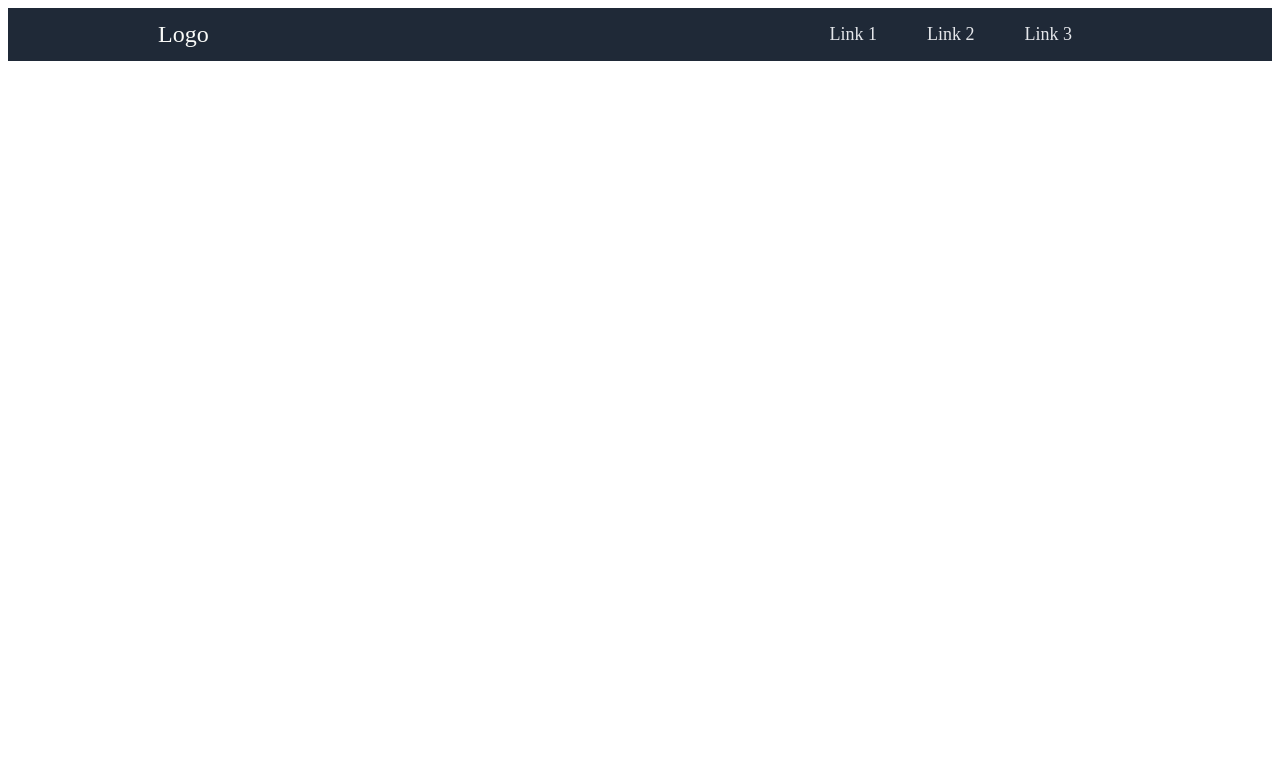
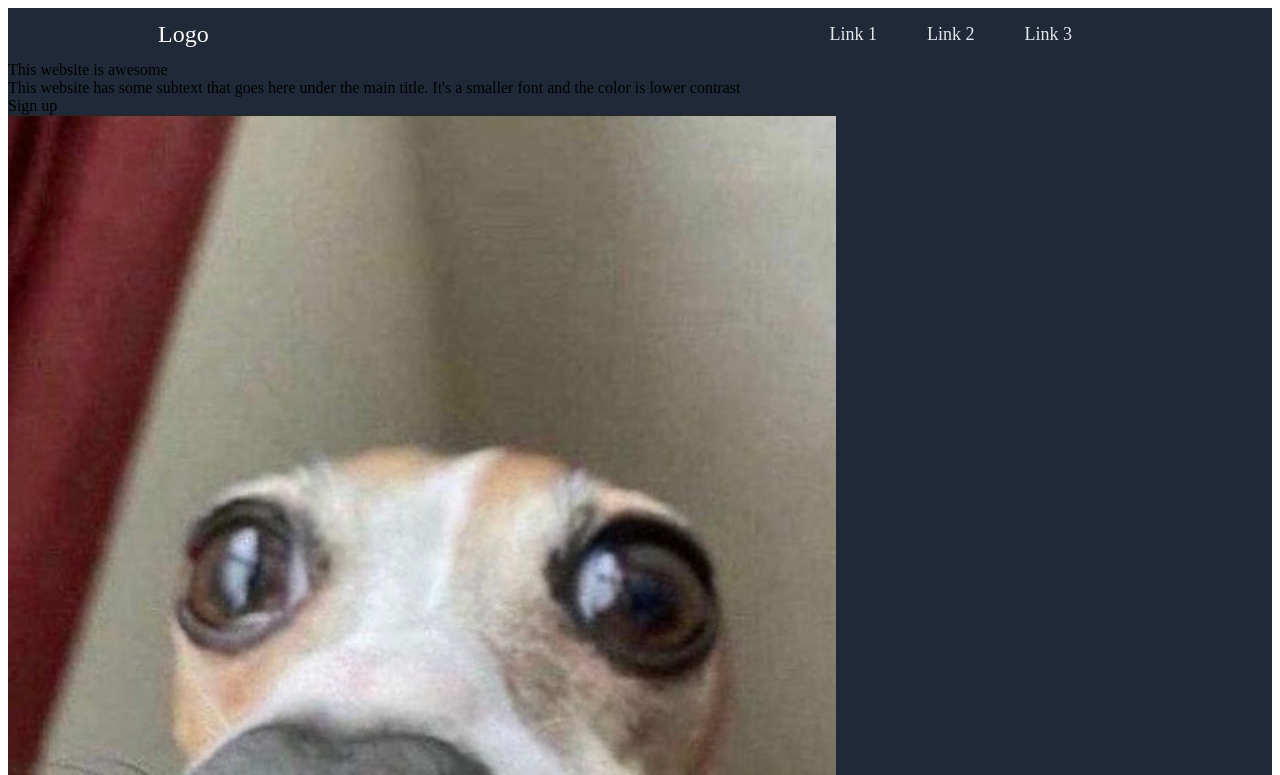
Before and after one commit to Whereii/landing-page-practice, a plain HTML site: page index.html in a window 1280 px wide. Shown: the top 775 px of the page. Drawn offline with Linux system fonts and the light colour scheme.

Commit message:
Add main content of page and new media file for images

```diff
--- a/index.html
+++ b/index.html
@@ -17,6 +17,22 @@
                     </ul>
                 </div>
             </div>
+            <div class="main-info">
+                <div class="info">
+                    <div class="info-head">
+                        This website is awesome
+                    </div>
+                    <div class="info-description">
+                        This website has some subtext that goes here under the main title. It's a smaller font and the color is lower contrast
+                    </div>
+                    <div class="info-button">
+                        Sign up
+                    </div>
+                </div>
+                <div class="info-media">
+                    <img src="./media/IMG_0844.jpeg" alt="Dog">
+                </div>
+            </div>
         </div>
     </body>
 </html>
```
Also changed, not shown: media/IMG_0844.jpeg (added), 2 other files.
